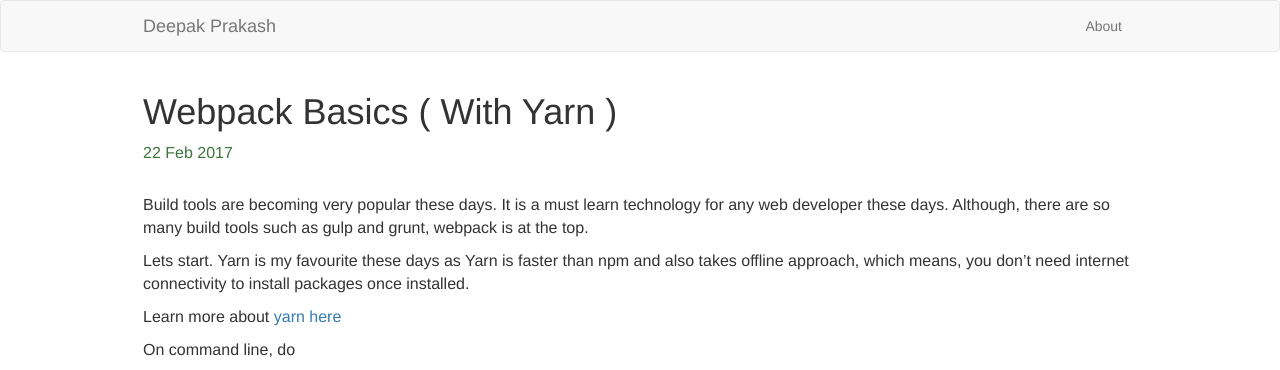
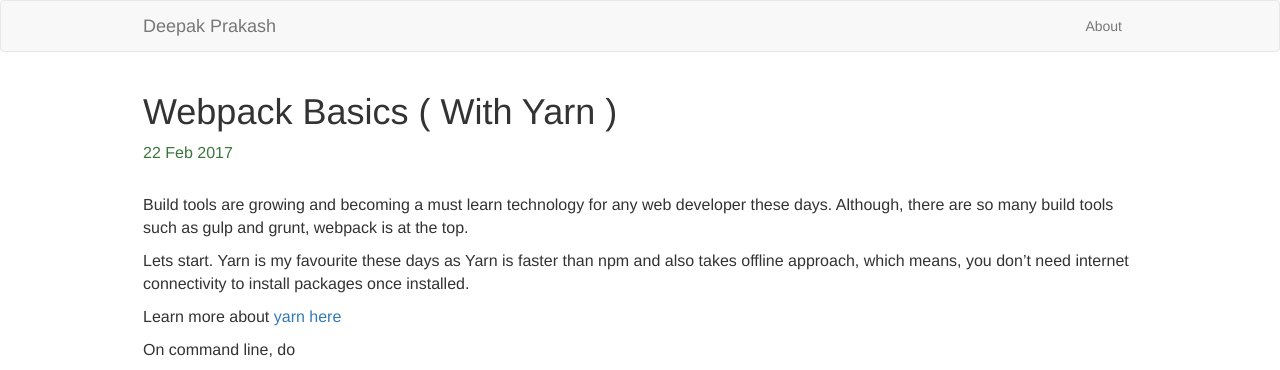
Before and after one commit to deepak6sp/deepak6sp.github.io, a Jekyll site: the page built from _posts/2017-02-22-webpack-basics.markdown, in a window 1280 px wide. Shown: the top 370 px of the page. Built offline with Jekyll 4.4.1, drawn with Linux system fonts in a browser that asks for light colours; nearby versions of some CDN libraries.

Commit message:
Update 2017-02-22-webpack-basics.markdown

```diff
--- a/_posts/2017-02-22-webpack-basics.markdown
+++ b/_posts/2017-02-22-webpack-basics.markdown
@@ -5,7 +5,7 @@
 categories: BuildTools
 ---
 
-Build tools are becoming very popular these days. It is a must learn technology for
+Build tools are growing and becoming a must learn technology for
 any web developer these days. Although, there are so many build tools such as gulp and grunt,
 webpack is at the top.
 
```
